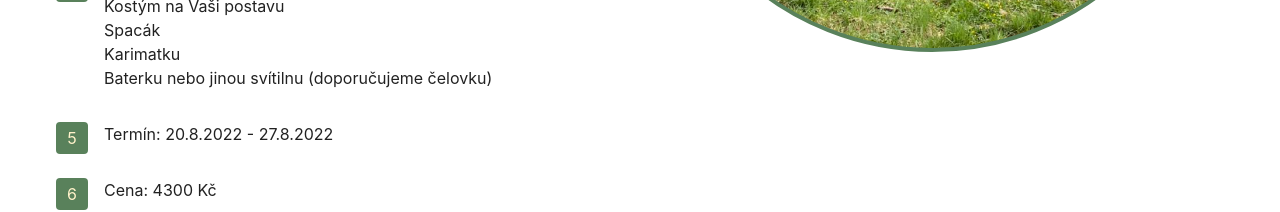
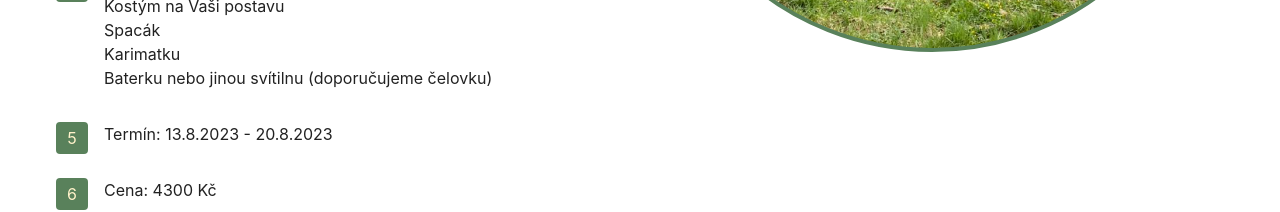
Before and after one commit to tumido/malenovska-tabor, a Next.js app: page / in a window 1280 px wide. Shown: the part 1400-1612 px from the top of the page. Built offline with nearby package versions, Linux system fonts and the light colour scheme; no server answers.

Commit message:
changed date of larp

```diff
--- a/containers/Co.tsx
+++ b/containers/Co.tsx
@@ -61,7 +61,7 @@ const Co = () => {
               Baterku nebo jinou svítilnu (doporučujeme čelovku)
               <br />
             </li>
-            <li>Termín: 20.8.2022 - 27.8.2022</li>
+            <li>Termín: 13.8.2023 - 20.8.2023</li>
             <li>Cena: 4300 Kč</li>
           </OrderedList>
         </Grid>
```
